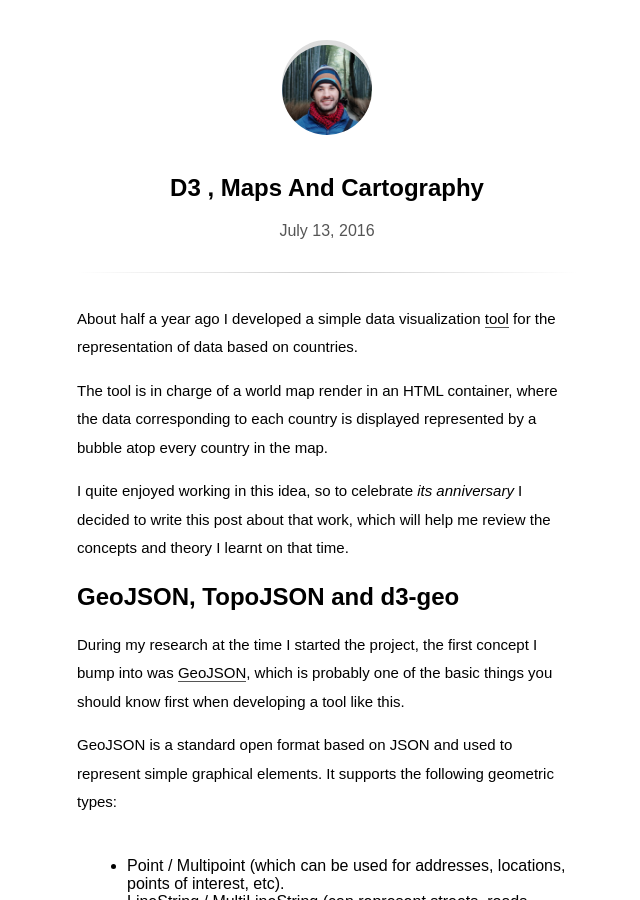
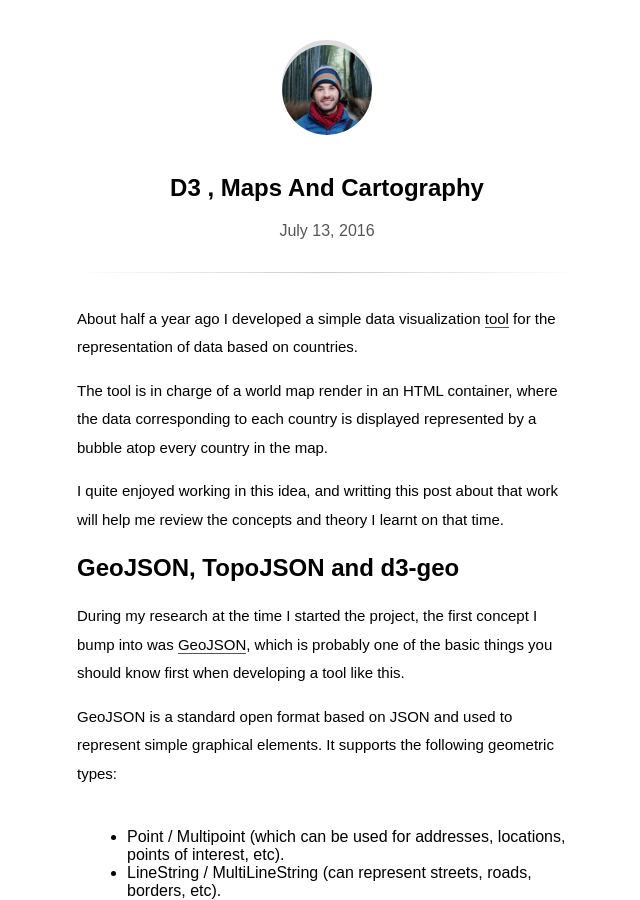
Before and after one commit to jootse84/jootse84.github.io, a Jekyll site: the page built from _posts/2016-07-13-d3-,-maps-and-cartography.md, in a window 1280 px wide and 900 px high. Shown: the whole window, without its empty margins (313-953 px from the left). Built offline with Jekyll 4.4.1, drawn with Linux system fonts in a browser that asks for light colours; some web fonts are replaced.

Commit message:
Fix typos

```diff
--- a/_posts/2016-07-13-d3-,-maps-and-cartography.md
+++ b/_posts/2016-07-13-d3-,-maps-and-cartography.md
@@ -2,7 +2,7 @@ About half a year ago I developed a simple data visualization [tool](https://git
 
 The tool is in charge of a world map render in an HTML container, where the data corresponding to each country is displayed represented by a bubble atop every country in the map.
 
-I quite enjoyed working in this idea, so to celebrate *its anniversary* I decided to write this post about that work, which will help me review the concepts and theory I learnt on that time.
+I quite enjoyed working in this idea, and writting this post about that work will help me review the concepts and theory I learnt on that time.
 
 
 # GeoJSON, TopoJSON and d3-geo
```
Also changed, not shown: _posts/2016-09-24-google-reinvented-itself-as-a-machine-learning-company.md (+7 -2 lines).
